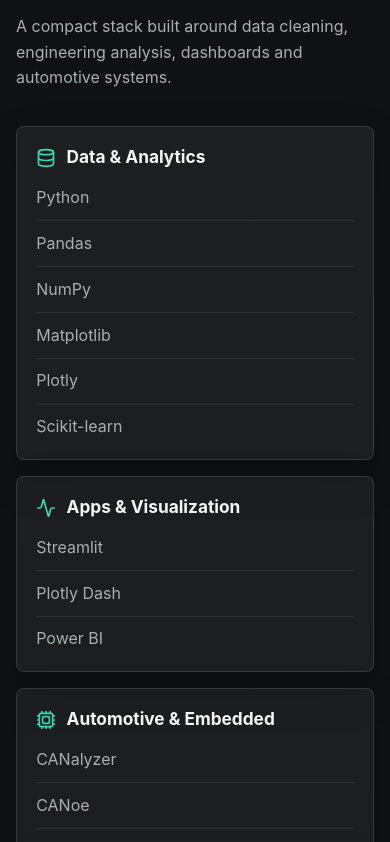
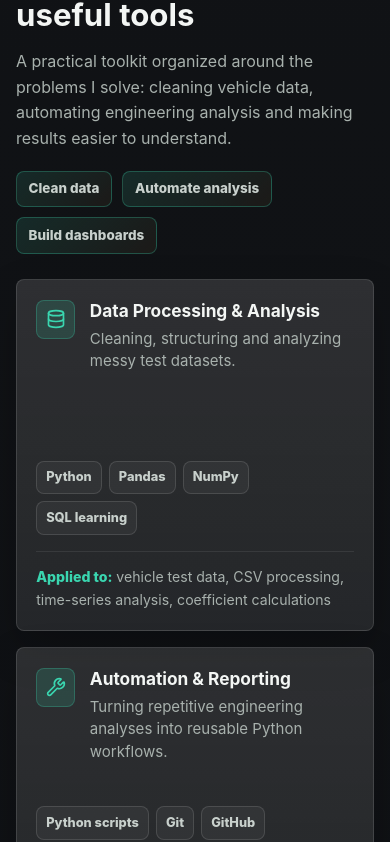
Before and after one commit to FelipeEckert/FelipeEckert.github.io, a React (Vite) app: page / in a window 390 px wide. Shown: the part 5262-6104 px from the top of the page. Built offline with nearby package versions, Linux system fonts and the light colour scheme.

Commit message:
Improve technical toolkit section

```diff
--- a/src/App.jsx
+++ b/src/App.jsx
@@ -122,26 +122,50 @@
   { label: "Automotive", value: "automotive" },
 ];
 
-const stackGroups = [
+const toolkitHighlights = ["Clean data", "Automate analysis", "Build dashboards"];
+
+const toolkitGroups = [
   {
     icon: Database,
-    title: "Data & Analytics",
-    items: ["Python", "Pandas", "NumPy", "Matplotlib", "Plotly", "Scikit-learn"],
+    title: "Data Processing & Analysis",
+    description: "Cleaning, structuring and analyzing messy test datasets.",
+    skills: ["Python", "Pandas", "NumPy", "SQL learning"],
+    context: "vehicle test data, CSV processing, time-series analysis, coefficient calculations",
+  },
+  {
+    icon: Wrench,
+    title: "Automation & Reporting",
+    description: "Turning repetitive engineering analyses into reusable Python workflows.",
+    skills: ["Python scripts", "Git", "GitHub", "Automated reports", "Workflow automation"],
+    context: "road-load/coastdown calculations, executive summaries, repeatable analysis pipelines",
   },
   {
     icon: Activity,
-    title: "Apps & Visualization",
-    items: ["Streamlit", "Plotly Dash", "Power BI"],
+    title: "Dashboards & Visualization",
+    description: "Building interfaces and visual outputs that make technical results easier to understand.",
+    skills: ["Matplotlib", "Plotly", "Streamlit", "Plotly Dash", "Power BI in progress"],
+    context: "interactive dashboards, technical plots, report visuals",
   },
   {
     icon: Cpu,
-    title: "Automotive & Embedded",
-    items: ["CANalyzer", "CANoe", "INCA", "ECU calibration", "CAN bus", "MATLAB/Simulink", "C++"],
+    title: "Automotive Data Systems",
+    description: "Working close to vehicle systems, test data and calibration environments.",
+    skills: ["CAN bus", "CANalyzer", "CANoe", "INCA", "ECU calibration", "Chassis dynamometer data", "Road tests"],
+    context: "CAN reverse engineering, diagnostic procedures, powertrain and energy-efficiency analysis",
   },
   {
-    icon: Wrench,
-    title: "Tools",
-    items: ["Git", "GitHub", "Automation workflows", "Technical reporting"],
+    icon: GraduationCap,
+    title: "Engineering Foundations",
+    description: "Engineering background that helps me understand the systems behind the data.",
+    skills: ["Vehicle dynamics", "Coastdown analysis", "MATLAB/Simulink", "C++", "ARM architecture", "PCB design"],
+    context: "automotive engineering, embedded systems, telemetry and powertrain development",
+  },
+  {
+    icon: Layers,
+    title: "Current Growth",
+    description: "Areas I am actively developing to expand my data and automation profile.",
+    skills: ["SQL", "Power BI", "Scikit-learn", "Machine learning basics", "Generative AI tooling"],
+    context: "remote-oriented data analytics, AI-assisted analytics, portfolio projects",
   },
 ];
 
@@ -514,26 +538,41 @@
 
 function Skills() {
   return (
-    <section className="section" id="stack" aria-labelledby="stack-title">
+    <section className="section toolkit-section" id="stack" aria-labelledby="stack-title">
       <SectionHeading
-        kicker="Skills"
-        title="Tools grouped by the problems they solve"
-        copy="A compact stack built around data cleaning, engineering analysis, dashboards and automotive systems."
+        kicker="Technical Toolkit"
+        title="How I turn raw technical data into useful tools"
+        copy="A practical toolkit organized around the problems I solve: cleaning vehicle data, automating engineering analysis and making results easier to understand."
       />
-      <div className="stack-grid">
-        {stackGroups.map((group) => {
+      <div className="toolkit-capabilities" aria-label="Core capabilities">
+        {toolkitHighlights.map((highlight) => (
+          <span key={highlight}>{highlight}</span>
+        ))}
+      </div>
+      <div className="toolkit-grid">
+        {toolkitGroups.map((group) => {
           const Icon = group.icon;
           return (
-            <article className="stack-group" key={group.title}>
-              <div className="stack-heading">
-                <Icon size={20} aria-hidden="true" />
-                <h3>{group.title}</h3>
+            <article className="toolkit-card" key={group.title}>
+              <div className="toolkit-card-header">
+                <span className="toolkit-icon">
+                  <Icon size={20} aria-hidden="true" />
+                </span>
+                <div>
+                  <h3>{group.title}</h3>
+                  <p>{group.description}</p>
+                </div>
               </div>
-              <ul>
-                {group.items.map((item) => (
-                  <li key={item}>{item}</li>
+              <div className="skill-pill-list" aria-label={`${group.title} skills`}>
+                {group.skills.map((skill) => (
+                  <span className="skill-pill" key={skill}>
+                    {skill}
+                  </span>
                 ))}
-              </ul>
+              </div>
+              <p className="applied-line">
+                <span>Applied to:</span> {group.context}
+              </p>
             </article>
           );
         })}
--- a/src/styles.css
+++ b/src/styles.css
@@ -398,7 +398,6 @@
 
 .proof-item,
 .project-card,
-.stack-group,
 .timeline-content,
 .contact-link {
   border: 1px solid var(--line);
@@ -605,49 +604,124 @@
   font-weight: 850;
 }
 
-.stack-grid {
+.toolkit-section .section-heading {
+  margin-bottom: 1.2rem;
+}
+
+.toolkit-capabilities {
+  display: flex;
+  flex-wrap: wrap;
+  gap: 0.65rem;
+  margin-bottom: 1.6rem;
+}
+
+.toolkit-capabilities span {
+  display: inline-flex;
+  align-items: center;
+  min-height: 2rem;
+  padding: 0.4rem 0.72rem;
+  border: 1px solid rgba(58, 214, 176, 0.28);
+  border-radius: 8px;
+  background: linear-gradient(135deg, rgba(58, 214, 176, 0.13), rgba(245, 178, 91, 0.05));
+  color: var(--muted-strong);
+  font-size: 0.84rem;
+  font-weight: 850;
+}
+
+.toolkit-grid {
   display: grid;
-  grid-template-columns: repeat(4, minmax(0, 1fr));
+  grid-template-columns: repeat(3, minmax(0, 1fr));
   gap: 1rem;
 }
 
-.stack-group {
+.toolkit-card {
+  display: flex;
+  min-height: 22rem;
+  flex-direction: column;
   padding: 1.2rem;
+  border: 1px solid var(--line);
+  border-radius: 8px;
+  background:
+    linear-gradient(180deg, rgba(255, 255, 255, 0.075), rgba(255, 255, 255, 0.038)),
+    var(--surface);
+  box-shadow: 0 18px 44px rgba(0, 0, 0, 0.18);
+  transition:
+    transform 180ms ease,
+    border-color 180ms ease,
+    background 180ms ease;
 }
 
-.stack-heading {
-  display: flex;
-  align-items: center;
-  gap: 0.65rem;
+.toolkit-card:hover {
+  transform: translateY(-4px);
+  border-color: rgba(58, 214, 176, 0.36);
+  background:
+    linear-gradient(180deg, rgba(58, 214, 176, 0.08), rgba(255, 255, 255, 0.045)),
+    var(--surface);
+}
+
+.toolkit-card-header {
+  display: grid;
+  grid-template-columns: auto 1fr;
+  gap: 0.9rem;
+  align-items: start;
   margin-bottom: 1rem;
 }
 
-.stack-heading svg {
+.toolkit-icon {
+  display: inline-flex;
+  align-items: center;
+  justify-content: center;
+  width: 2.45rem;
+  height: 2.45rem;
+  border: 1px solid rgba(58, 214, 176, 0.26);
+  border-radius: 8px;
+  background: var(--teal-soft);
   color: var(--teal);
 }
 
-.stack-heading h3 {
-  margin-bottom: 0;
+.toolkit-card h3 {
+  margin-bottom: 0.35rem;
 }
 
-.stack-group ul {
-  display: flex;
-  flex-direction: column;
-  gap: 0.6rem;
-  margin: 0;
-  padding: 0;
+.toolkit-card-header p {
+  margin-bottom: 0;
   color: var(--muted);
-  list-style: none;
+  font-size: 0.94rem;
+  line-height: 1.5;
 }
 
-.stack-group li {
-  padding-bottom: 0.6rem;
-  border-bottom: 1px solid rgba(255, 255, 255, 0.08);
+.skill-pill-list {
+  display: flex;
+  flex-wrap: wrap;
+  gap: 0.45rem;
+  margin-top: auto;
+  padding-top: 1rem;
 }
 
-.stack-group li:last-child {
-  padding-bottom: 0;
-  border-bottom: 0;
+.skill-pill {
+  display: inline-flex;
+  align-items: center;
+  min-height: 1.8rem;
+  padding: 0.34rem 0.56rem;
+  border: 1px solid rgba(255, 255, 255, 0.12);
+  border-radius: 8px;
+  background: rgba(255, 255, 255, 0.045);
+  color: var(--muted-strong);
+  font-size: 0.8rem;
+  font-weight: 780;
+}
+
+.applied-line {
+  margin: 1rem 0 0;
+  padding-top: 0.9rem;
+  border-top: 1px solid rgba(255, 255, 255, 0.08);
+  color: var(--muted);
+  font-size: 0.88rem;
+}
+
+.applied-line span {
+  color: var(--teal);
+  font-weight: 850;
 }
 
 .experience-section {
@@ -849,7 +923,7 @@
 
   .proof-strip,
   .project-grid,
-  .stack-grid {
+  .toolkit-grid {
     grid-template-columns: repeat(2, minmax(0, 1fr));
   }
 
@@ -927,7 +1001,7 @@
 
   .proof-strip,
   .project-grid,
-  .stack-grid {
+  .toolkit-grid {
     grid-template-columns: 1fr;
   }
 
```
